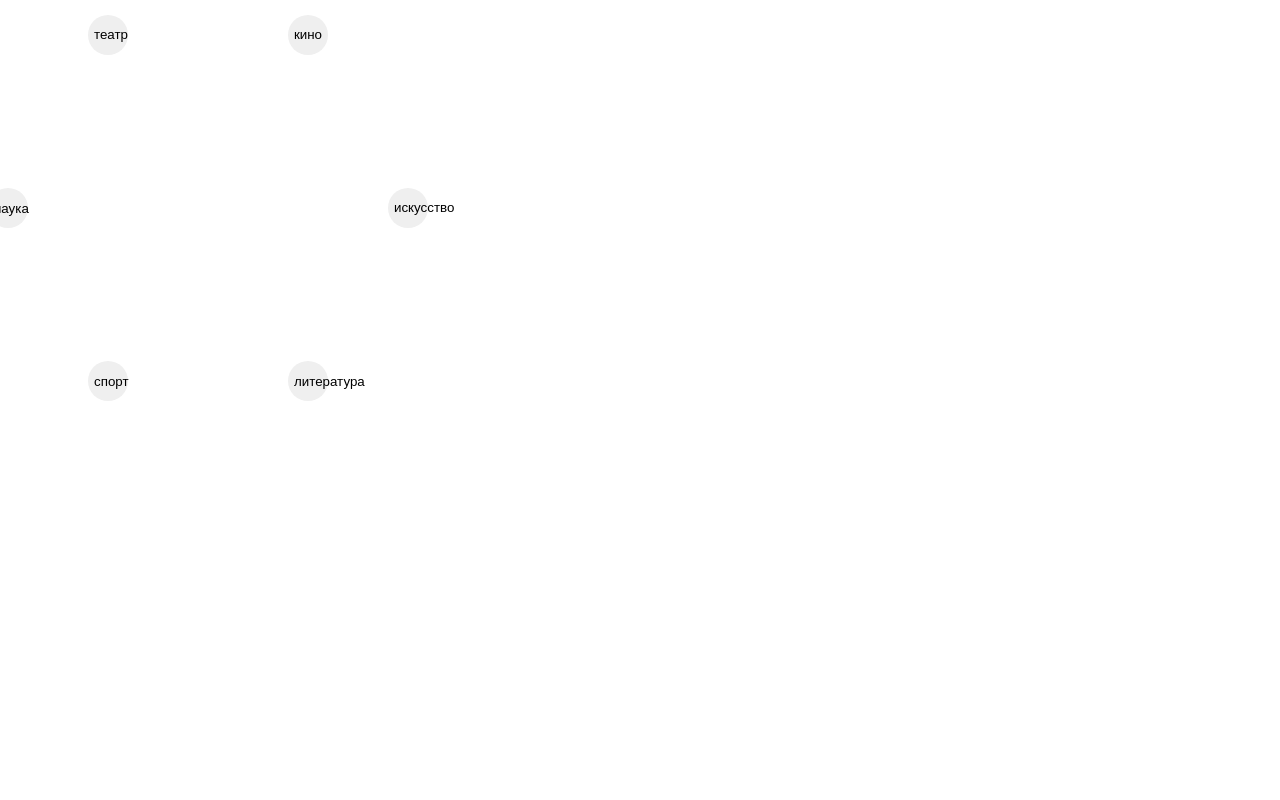
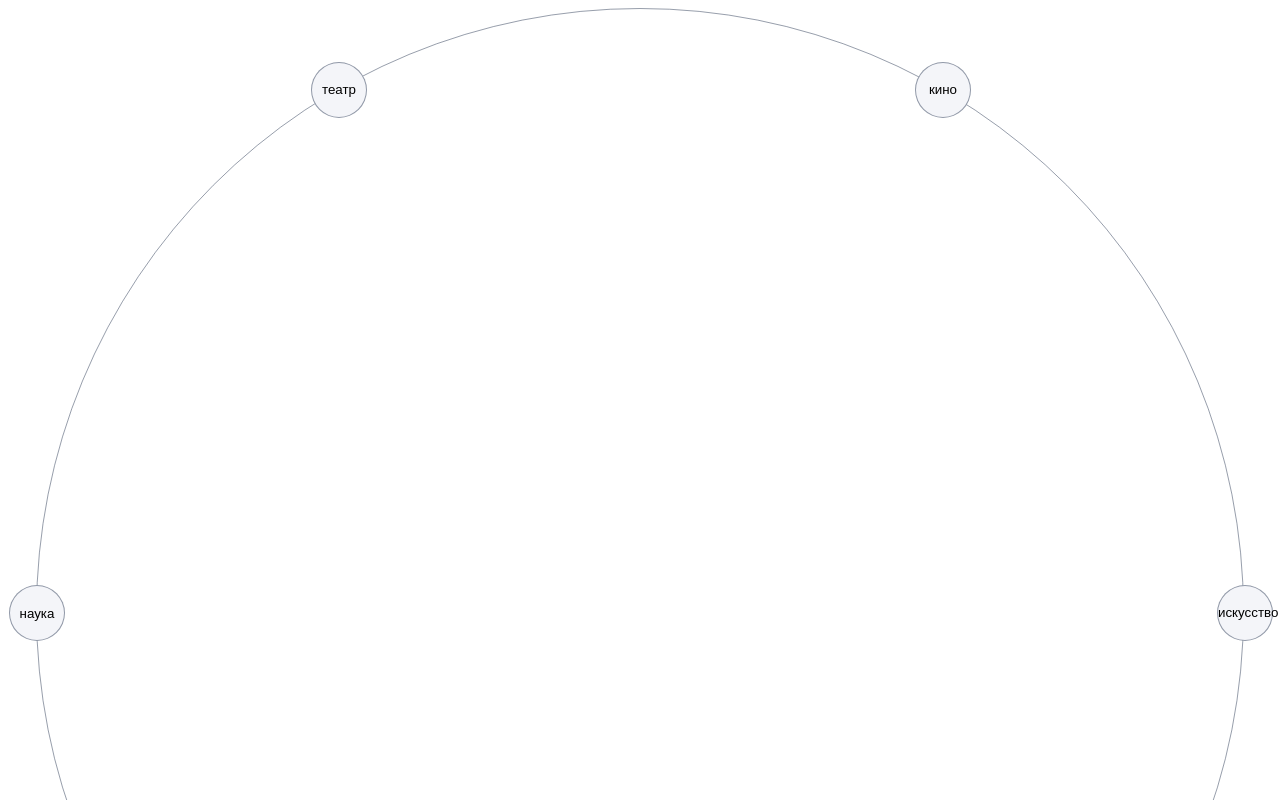
Before and after one commit to nea2310/chronograph, a React (Create React App) app: page / in a window 1280 px wide. Shown: the top 800 px of the page. Built offline with nearby package versions, Linux system fonts and the light colour scheme.

Commit message:
style: Switcher

```diff
--- a/src/components/Switcher/Switcher.scss
+++ b/src/components/Switcher/Switcher.scss
@@ -1,21 +1,29 @@
+@import '../../styles/_mixins';
+@import '../../styles/_vars';
+
 .switcher {
-  position: relative;
-  display: flex;
-  align-items: center;
-  justify-content: center;
-  box-sizing: border-box;
-  width: 400px;
-  height: 400px;
-  border-radius: 50%;
+  &__wrapper {
+    @include border;
+
+    position: relative;
+    display: flex;
+    align-items: center;
+    justify-content: center;
+    box-sizing: border-box;
+    width: 100%;
+    aspect-ratio: 1/1;
+  }
 
   &__button {
+    @include button-reset-style;
+    @include border;
+
     position: absolute;
     z-index: 5;
     box-sizing: border-box;
-    width: 40px;
-    height: 40px;
-    border: none;
-    border-radius: 50%;
+    width: 56px;
+    height: 56px;
+    background: $backgroundColor;
     cursor: pointer;
   }
 }
--- a/src/components/Switcher/Switcher.tsx
+++ b/src/components/Switcher/Switcher.tsx
@@ -1,4 +1,4 @@
-import { FC, MouseEvent, useLayoutEffect, useRef, useState } from 'react';
+import { FC, MouseEvent, useEffect, useRef, useState } from 'react';
 
 import './Switcher.scss';
 
@@ -18,23 +18,26 @@ const Switcher: FC<Props> = ({ switcherButtonsItems }) => {
   const [buttonRadius, setButtonRadius] = useState(0);
   const [singleAngle, setSingleAngle] = useState(0);
 
-  useLayoutEffect(() => {
-    const switchDiameter = ref.current?.offsetHeight;
-    const buttons = ref.current?.querySelectorAll('.switcher__button');
+  useEffect(() => {
+    const switcher = switcherWrapperRef.current;
+    const switcherWrapper = switcherRef.current;
+    if (!switcher || !switcherWrapper) return;
+
+    const buttons = switcher.querySelectorAll('.switcher__button');
     let shift = 0;
     if (buttons?.[0] instanceof HTMLButtonElement) {
       shift = buttons[0].offsetHeight / 2;
       setSingleAngle(360 / buttons.length);
+      setButtonRadius(shift);
+      switcherWrapper.style.paddingLeft = `${shift}px`;
+      switcherWrapper.style.paddingRight = `${shift}px`;
     }
+    const switchDiameter = switcher.offsetHeight;
 
-    if (switchDiameter && buttons) {
+    if (switchDiameter) {
       const radius = switchDiameter / 2;
       setSwitcherRadius(radius);
-      setSwitcherMiddle(
-        Number(ref.current?.getBoundingClientRect().x) + radius
-      );
-      if (buttons[0] instanceof HTMLButtonElement)
-        setButtonRadius(buttons[0].offsetWidth / 2);
+      setSwitcherMiddle(Number(switcher.getBoundingClientRect().x) + radius);
       // eslint-disable-next-line no-plusplus
       for (let i = 0; i <= buttons.length; i++) {
         const button = buttons[i];
@@ -63,8 +66,8 @@ const Switcher: FC<Props> = ({ switcherButtonsItems }) => {
     const selectedButtonX = selectedButtonDimensions.x + buttonRadius;
     const selectedButtonY = selectedButtonDimensions.y + buttonRadius;
 
-    if (ref.current) {
-      const switcher = ref.current;
+    if (switcherWrapperRef.current) {
+      const switcher = switcherWrapperRef.current;
 
       const distance = Math.sqrt(
         (selectedButtonX - targetPositionX) ** 2 +
@@ -111,9 +114,11 @@ const Switcher: FC<Props> = ({ switcherButtonsItems }) => {
     }
   };
 
-  const ref = useRef<HTMLDivElement>(null);
+  const switcherWrapperRef = useRef<HTMLDivElement>(null);
+  const switcherRef = useRef<HTMLDivElement>(null);
   return (
-    <div className="switcher" ref={ref}>
+    <div ref={switcherRef} className="switcher">
+      <div className="switcher__wrapper" ref={switcherWrapperRef}>
         {switcherButtons.map((item) => (
           <button
             className="switcher__button"
@@ -125,6 +130,7 @@ const Switcher: FC<Props> = ({ switcherButtonsItems }) => {
           </button>
         ))}
       </div>
+    </div>
   );
 };
 
--- /dev/null
+++ b/src/styles/_mixins.scss
@@ -0,0 +1,13 @@
+@import './vars';
+
+@mixin border {
+  border: 1px solid $borderColor;
+  border-radius: 50%;
+}
+
+@mixin button-reset-style() {
+  margin: 0;
+  padding: 0;
+  background: none;
+  border: none;
+}
--- /dev/null
+++ b/src/styles/_vars.scss
@@ -0,0 +1,3 @@
+$borderColor: rgb(48 62 88 / 50%);
+$backgroundColor: #f4f5f9;
+$textColor: #42567a;
--- /dev/null
+++ b/src/styles/index.scss
@@ -0,0 +1 @@
+@import './_vars.scss';
```
Lines whose indentation alone changed are shown as unchanged.
